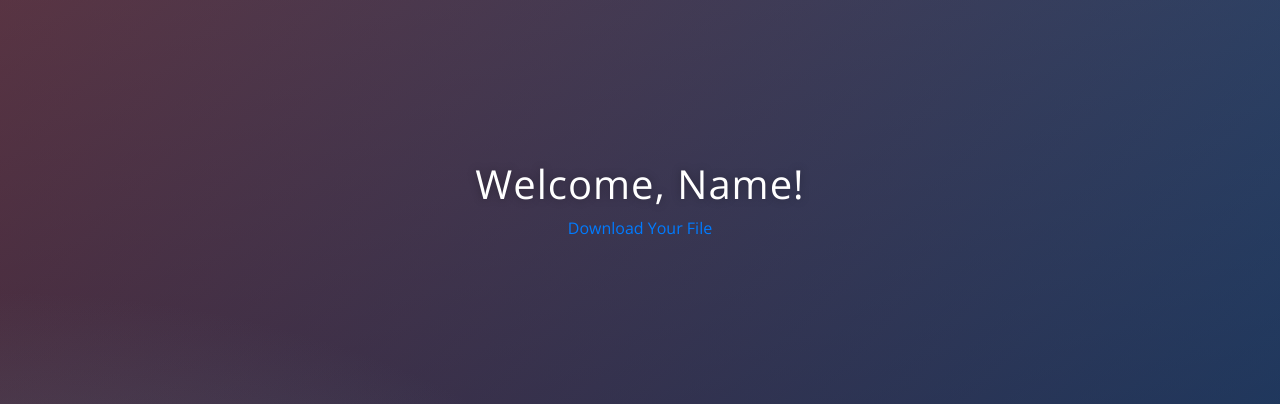
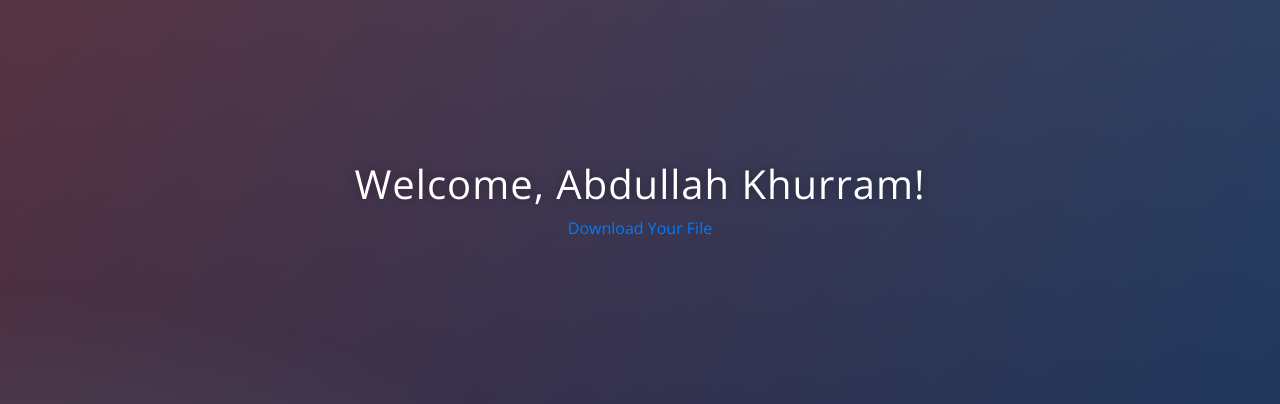
Before and after one commit to Abdullah9202/Flask-Authentication, a Flask app: page /secrets in a window 1280 px wide. Shown: the part 56-460 px from the top of the page. Run offline with Flask 2, Linux system fonts and the light colour scheme; a user stored in the database is signed in; some libraries are stand-ins or nearby versions.

Commit message:
Username added

```diff
--- a/templates/secrets.html
+++ b/templates/secrets.html
@@ -2,7 +2,7 @@
 {% block content %}
 
 <div class="container">
-  <h1 class="title">Welcome, Name!</h1>
+  <h1 class="title">Welcome, {{ userName }}!</h1>
   <a href="{{ url_for('download') }}">Download Your File</a>
 </div>
 {% endblock %}
```
